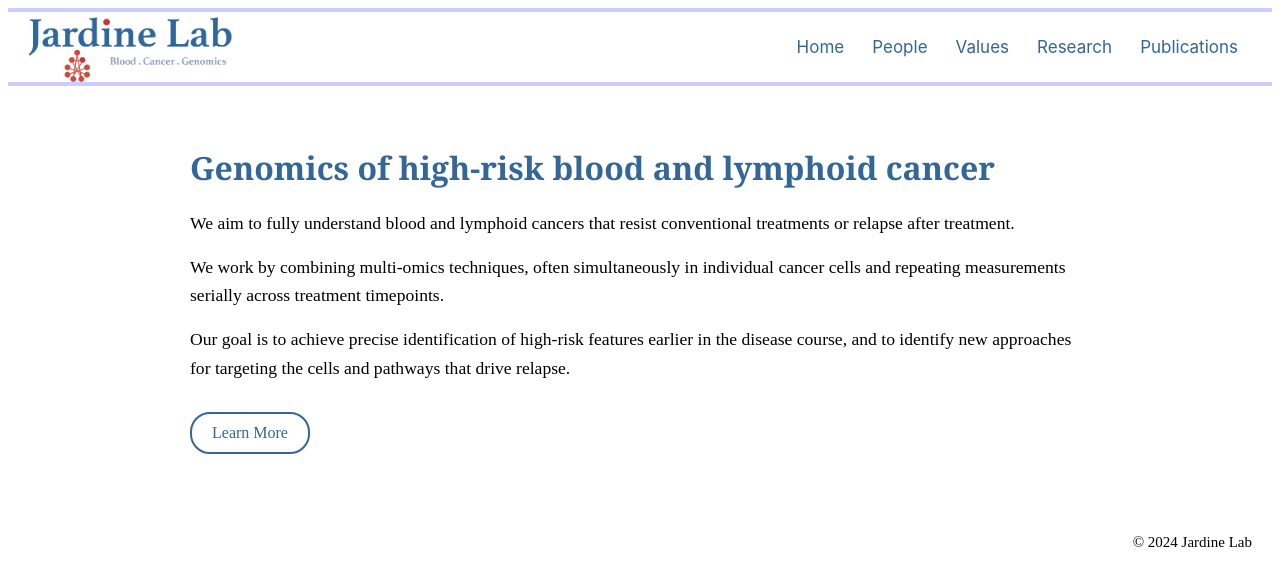
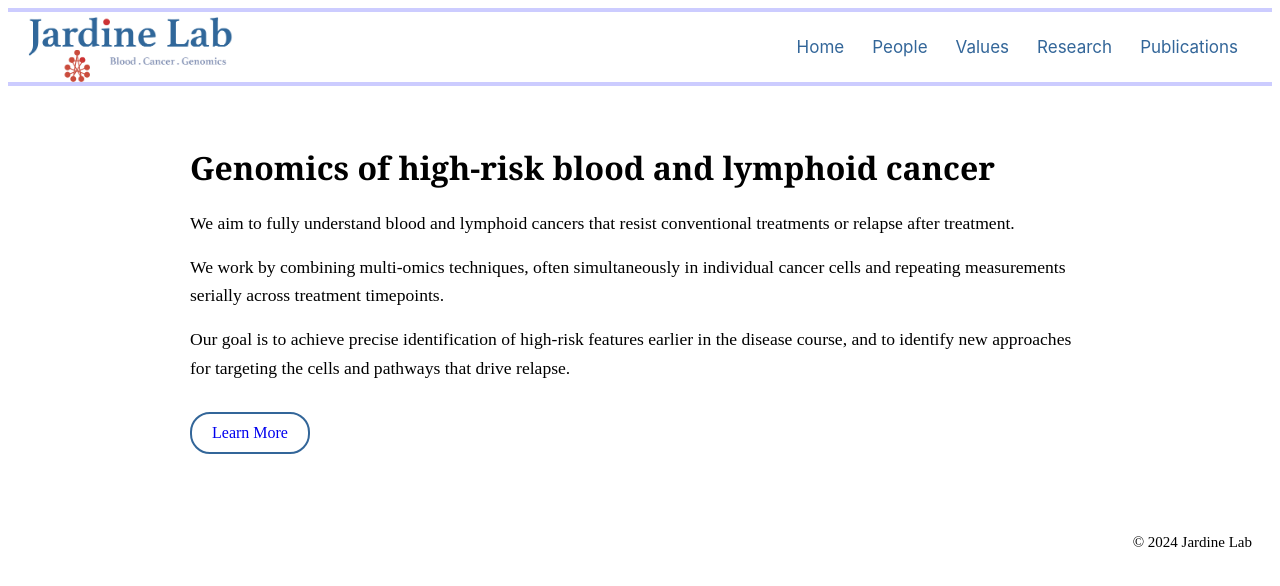
Before and after one commit to vkorak/vkorak.github.io, a Jekyll site: the page built from index.md, in a window 1280 px wide. Shown: the top 586 px of the page. Built offline with Jekyll 4.4.1, drawn with Linux system fonts in a browser that asks for light colours.

Commit message:
fix heading colour

```diff
--- a/_includes/header.html
+++ b/_includes/header.html
@@ -85,7 +85,7 @@
 
 {% if page.layout == "home" %}
 <div style="max-width:900px; margin: 60px auto; padding: 0 20px;">
-  <h3 style="font-family:'Georgia',serif; font-size:2em; margin-bottom:10px; color:#336699;">
+  <h3 style="font-family:'Georgia',serif; font-size:2em; margin-bottom:10px; ">
     Genomics of high-risk blood and lymphoid cancer
   </h3>
   <ul style="list-style:none; padding:0; margin:20px 0;">
@@ -93,6 +93,6 @@
     <li style="font-size:1.1em; margin-bottom:16px; line-height:1.6;">We work by combining multi-omics techniques, often simultaneously in individual cancer cells and repeating measurements serially across treatment timepoints.</li>
     <li style="font-size:1.1em; margin-bottom:16px; line-height:1.6;">Our goal is to achieve precise identification of high-risk features earlier in the disease course, and to identify new approaches for targeting the cells and pathways that drive relapse.</li>
   </ul>
-  <a href="/research/" style="display:inline-block; padding:10px 20px; margin-top:10px; background:transparent; border:2px solid #336699; color:#336699; text-decoration:none; border-radius:20px;">Learn More</a>
+  <a href="/research/" style="display:inline-block; padding:10px 20px; margin-top:10px; background:transparent; border:2px solid #336699;  text-decoration:none; border-radius:20px;">Learn More</a>
 </div>
 {% endif %}
```
